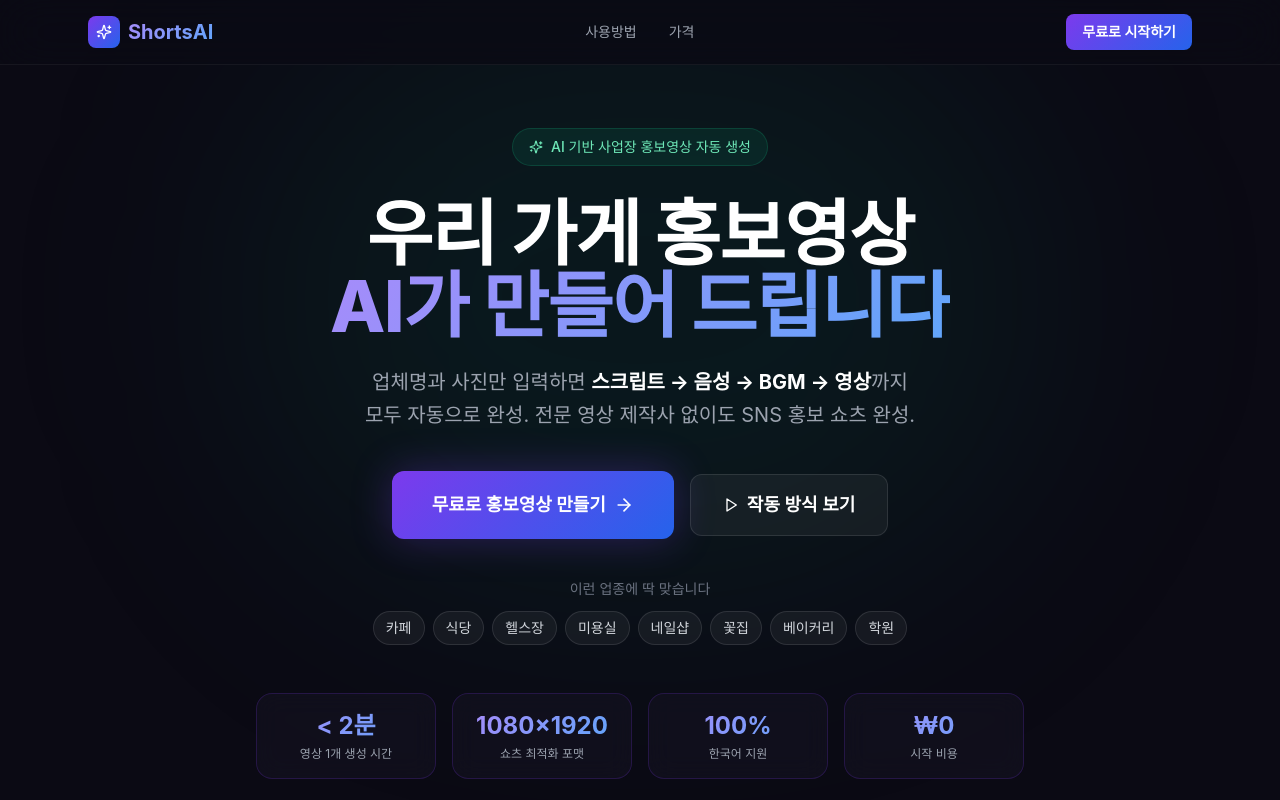
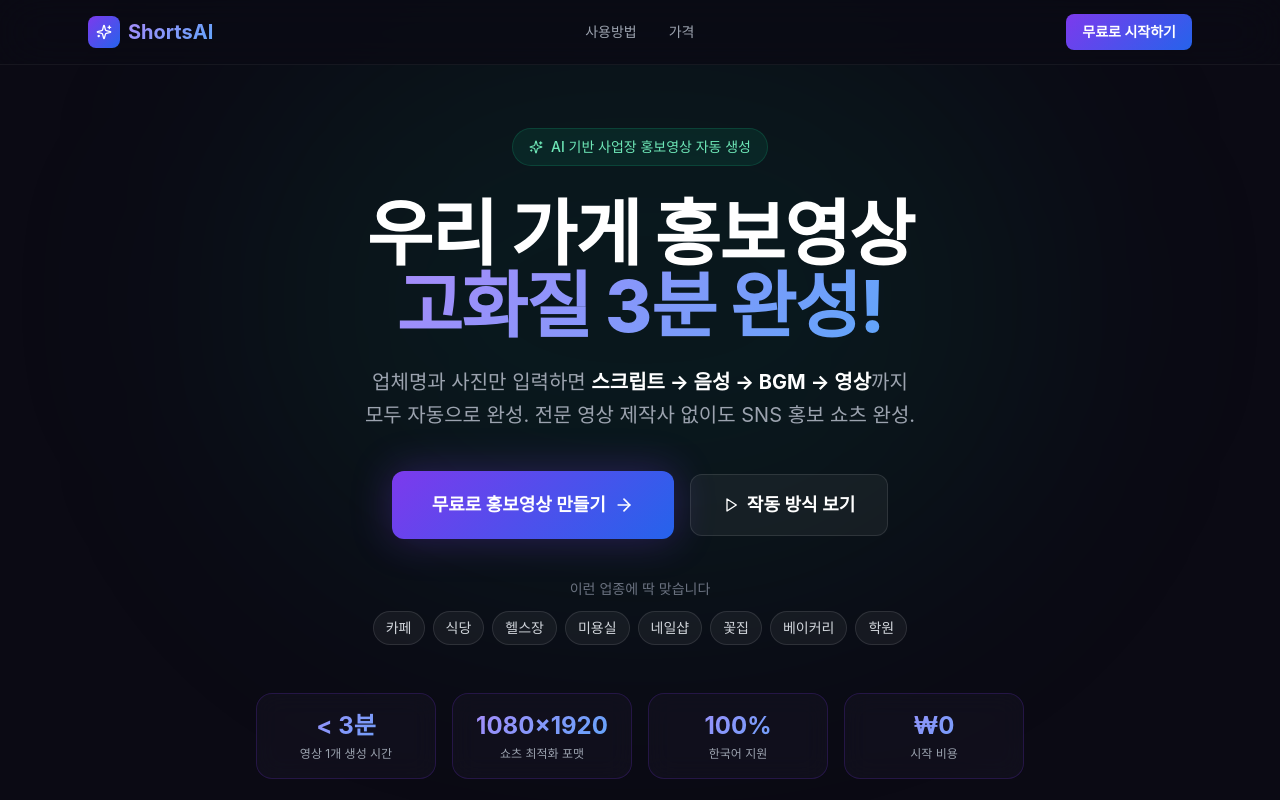
Before and after one commit to hulsfarmer/webtest, a Next.js app: page / in a window 1280 px wide. Shown: the top 800 px of the page. Built offline with nearby package versions, Linux system fonts and the light colour scheme; no server answers; a web font is replaced by a local one.

Commit message:
update: 메인 헤드라인 '고화질 3분 완성!'으로 변경, 생성 시간 3분으로 통일
Co-Authored-By: Claude Opus 4.6 <noreply@anthropic.com>

```diff
--- a/app/page.tsx
+++ b/app/page.tsx
@@ -31,7 +31,7 @@ const features = [
 ];
 
 const staticStats = [
-  { value: '< 2분', label: '영상 1개 생성 시간' },
+  { value: '< 3분', label: '영상 1개 생성 시간' },
   { value: '1080×1920', label: '쇼츠 최적화 포맷' },
   { value: '100%', label: '한국어 지원' },
   { value: '₩0', label: '시작 비용' },
@@ -63,7 +63,7 @@ export default function HomePage() {
           <h1 className="text-5xl md:text-7xl font-extrabold leading-tight mb-6">
             우리 가게 홍보영상
             <br />
-            <span className="gradient-text">AI가 만들어 드립니다</span>
+            <span className="gradient-text">고화질 3분 완성!</span>
           </h1>
 
           <p className="text-xl text-gray-400 max-w-2xl mx-auto mb-10 leading-relaxed">
```
